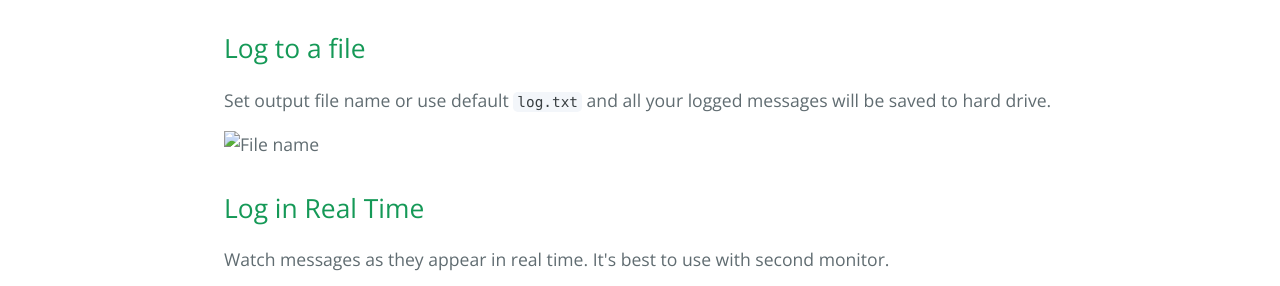
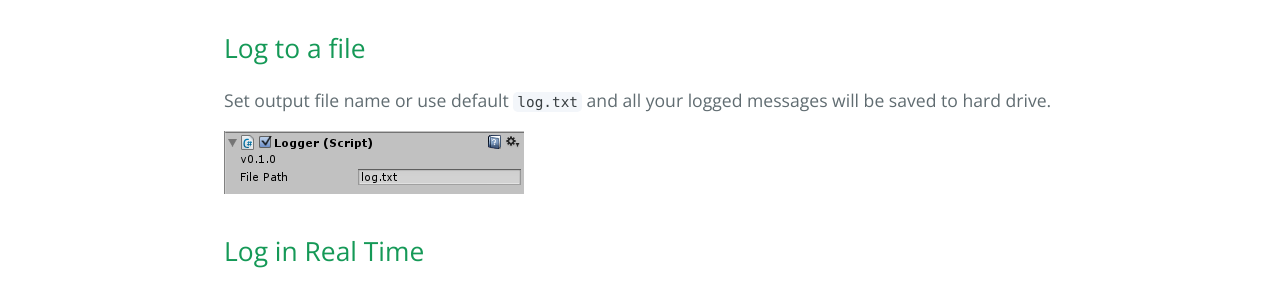
Before and after one commit to bartlomiejwolk/FileLogger, a plain HTML site: page index.html in a window 1280 px wide. Shown: the part 514-800 px from the top of the page. Drawn offline with nearby package versions, Linux system fonts and the light colour scheme; the site is published under a folder, as on GitHub Pages, so addresses that start at the root find nothing.

Commit message:
Update link

```diff
--- a/index.html
+++ b/index.html
@@ -29,7 +29,7 @@
 
 <p>Set output file name or use default <code>log.txt</code> and all your logged messages will be saved to hard drive.</p>
 
-<p><img src="/resources/images/filename.png" alt="File name"></p>
+<p><img src="resources/images/filename.png" alt="File name"></p>
 
 <h2>
 <a id="log-in-real-time" class="anchor" href="#log-in-real-time" aria-hidden="true"><span class="octicon octicon-link"></span></a>Log in Real Time</h2>
```
